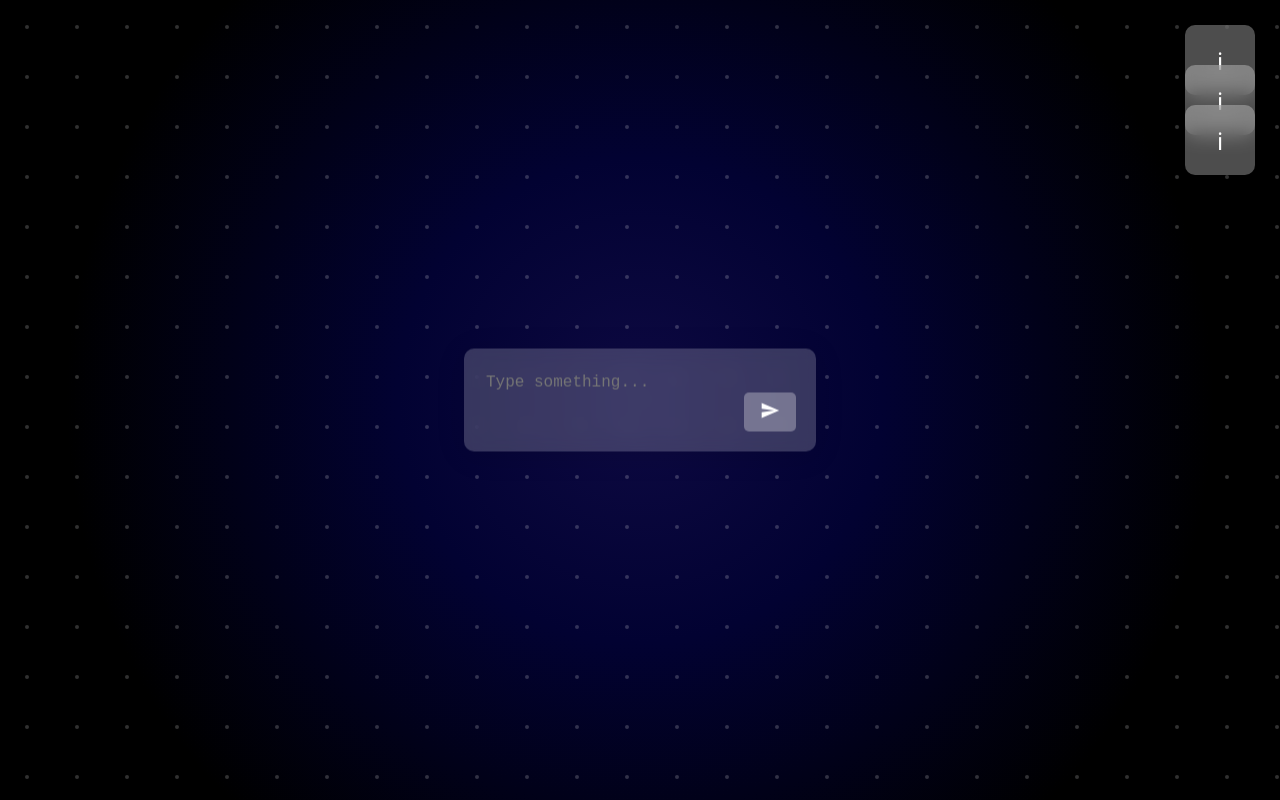
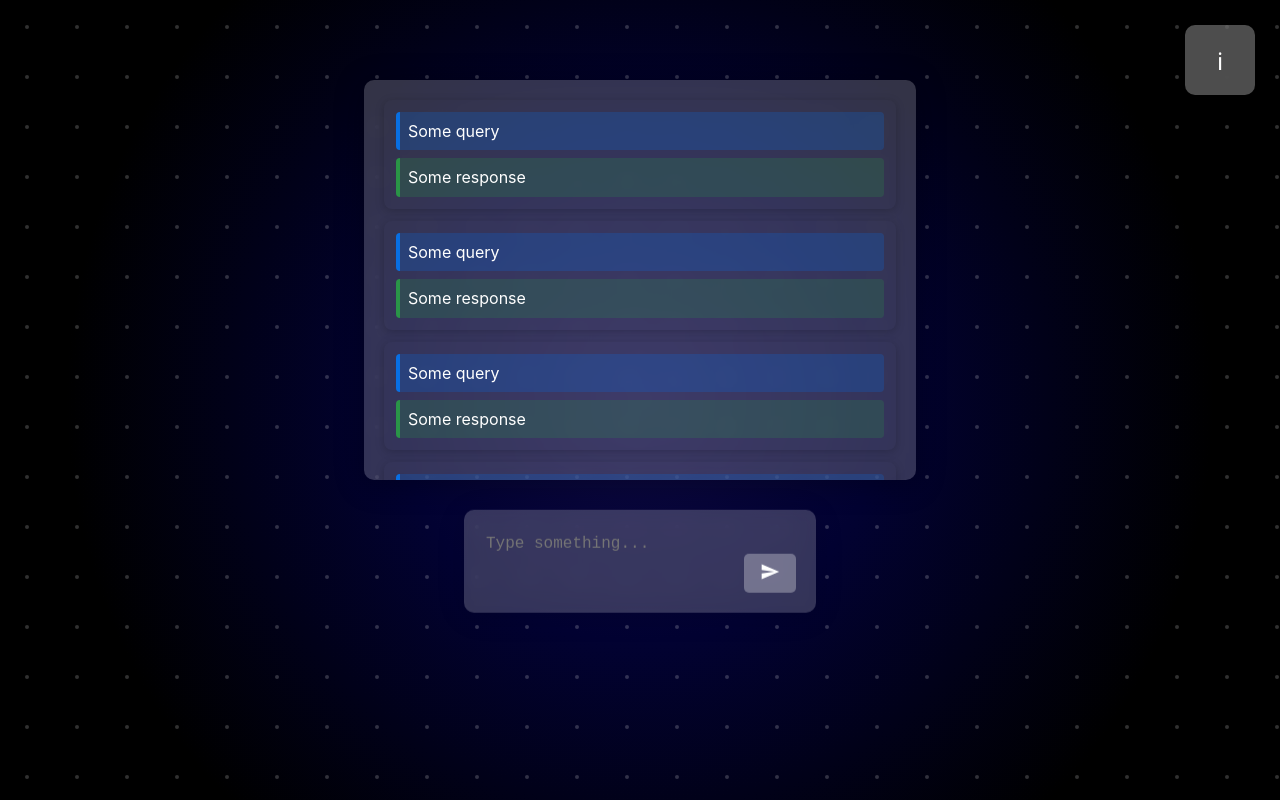
Before and after one commit to TRY-ER/Chemata, a React (Create React App) app in the folder frontend/: page / in a window 1280 px wide. Built offline with nearby package versions, Linux system fonts and the light colour scheme.

Commit message:
adding the chat container section UI

```diff
--- a/frontend/src/App.css
+++ b/frontend/src/App.css
@@ -21,9 +21,9 @@
 /* Glass input container */
 .glass-input {
   position: absolute;
-  top: 50%;
+  top: 65%;
   left: 50%;
-  transform: translate(-50%, -50%);
+  transform: translate(-50%, -10%);
   padding: 20px;
   backdrop-filter: blur(10px);
   background: rgba(255, 255, 255, 0.2);
@@ -101,3 +101,96 @@
 .info-button:hover {
   background: rgba(255, 255, 255, 0.5);
 }
+
+/* Chatbot Action Container */
+.chat-actions {
+  position: absolute;
+  bottom: 40%;
+  left: 50%;
+  transform: translateX(-50%);
+  width: 40vw;
+  max-height: 45vh;
+  background: rgba(255, 255, 255, 0.2);
+  backdrop-filter: blur(10px);
+  border-radius: 10px;
+  padding: 20px;
+  box-shadow: 0 4px 30px rgba(0, 0, 0, 0.3);
+  overflow-y: auto;
+  z-index: 10;
+  color: #fff;
+   /* Firefox scrollbar styling */
+  scrollbar-width: thin;
+  scrollbar-color: rgba(255, 255, 255, 0.4) rgba(255, 255, 255, 0.2);
+}
+
+.chat-actions::-webkit-scrollbar {
+  width: 10px;
+}
+
+.chat-actions::-webkit-scrollbar-track {
+  background: rgba(255, 255, 255, 0.2);
+  border-radius: 10px;
+}
+
+.chat-actions::-webkit-scrollbar-thumb {
+  background: rgba(255, 255, 255, 0.4);
+  border-radius: 10px;
+  transition: background 0.3s;
+}
+
+.chat-actions::-webkit-scrollbar-thumb:hover {
+  background: rgba(255, 255, 255, 0.5);
+}
+
+.chat-actions h2 {
+  margin-top: 0;
+  font-size: 20px;
+}
+
+.chat-actions p {
+  font-size: 16px;
+}
+
+/* Container for each query-response pair */
+.singular-section {
+  border-radius: 8px;
+  padding: 12px;
+  margin-bottom: 12px;
+  box-shadow: 0 2px 10px rgba(0, 0, 0, 0.2);
+  display: grid;
+  grid-template-columns: 1fr;
+  gap: 8px;
+  transition: background 0.5s ease;
+}
+
+.singular-section:last-child {
+  margin-bottom: 0;
+}
+
+.singular-section:hover{
+  background: rgba(255, 255, 255, 0.15);
+}
+
+/* Styling for the user's query */
+.query-section {
+  background: rgba(0, 123, 255, 0.2);
+  border-left: 4px solid rgba(0, 123, 255, 0.8);
+  padding: 8px;
+  border-radius: 4px;
+}
+
+/* Styling for the bot's response */
+.response-section {
+  background: rgba(40, 167, 69, 0.2);
+  border-left: 4px solid rgba(40, 167, 69, 0.8);
+  padding: 8px;
+  border-radius: 4px;
+}
+
+/* Text styling for both sections */
+.singular-section p {
+  margin: 0;
+  font-size: 16px;
+  color: #fff;
+  line-height: 1.4;
+}
--- a/frontend/src/App.js
+++ b/frontend/src/App.js
@@ -1,3 +1,129 @@
+// import React, { useState, useEffect, useRef } from 'react';
+// import Draggable from 'react-draggable';
+// import './App.css';
+// import ReactDOM from 'react-dom';
+// import DraggableInfoButton from './components/DraggableContainer/DragContain';
+// import DragVisualizer from './components/DraggableContainer/DraggableVisualizer/DragViz';
+
+// function App() {
+//   const [dots, setDots] = useState([]);
+//   const [query, setQuery] = useState('');
+//   const textareaRef = useRef(null);
+
+//   useEffect(() => {
+//     // Create a grid of dots
+//     const spacing = 50;
+//     const cols = Math.floor(window.innerWidth / spacing);
+//     const rows = Math.floor(window.innerHeight / spacing);
+//     const newDots = [];
+//     let id = 0;
+//     for (let i = 0; i <= rows; i++) {
+//       for (let j = 0; j <= cols; j++) {
+//         const x = j * spacing + spacing / 2;
+//         const y = i * spacing + spacing / 2;
+//         newDots.push({ id: id++, x, y, origX: x, origY: y });
+//       }
+//     }
+//     setDots(newDots);
+//   }, []);
+
+//   const handleMouseMove = (e) => {
+//     const threshold = 100;
+//     setDots((prevDots) =>
+//       prevDots.map((dot) => {
+//         const dx = dot.x - e.clientX;
+//         const dy = dot.y - e.clientY;
+//         const distance = Math.sqrt(dx * dx + dy * dy);
+
+//         if (distance < threshold) {
+//           const moveDistance = 5 * ((threshold - distance) / threshold);
+//           const angle = Math.atan2(dy, dx);
+//           return {
+//             ...dot,
+//             x: dot.x + Math.cos(angle) * moveDistance,
+//             y: dot.y + Math.sin(angle) * moveDistance,
+//           };
+//         } else {
+//           const revertSpeed = 0.1;
+//           return {
+//             ...dot,
+//             x: dot.x + (dot.origX - dot.x) * revertSpeed,
+//             y: dot.y + (dot.origY - dot.y) * revertSpeed,
+//           };
+//         }
+//       })
+//     );
+//   };
+
+//   const handleMouseLeave = () => {
+//     setDots((prevDots) =>
+//       prevDots.map((dot) => ({
+//         ...dot,
+//         x: dot.origX,
+//         y: dot.origY,
+//       }))
+//     );
+//   };
+
+//   const handleSend = () => {
+//     console.log('Query sent:', query);
+//     setQuery('');
+//     if (textareaRef.current) {
+//       textareaRef.current.style.height = 'auto';
+//     }
+//   };
+
+//   const handleTextareaChange = (e) => {
+//     setQuery(e.target.value);
+//     if (textareaRef.current) {
+//       textareaRef.current.style.height = 'auto';
+//       textareaRef.current.style.height = `${textareaRef.current.scrollHeight}px`;
+//     }
+//   };
+
+//   return (
+//     <div
+//       className="App"
+//       onMouseMove={handleMouseMove}
+//       onMouseLeave={handleMouseLeave}
+//     >
+//       {dots.map((dot) => (
+//         <div
+//           key={dot.id}
+//           className="dot"
+//           style={{ left: dot.x, top: dot.y }}
+//         />
+//       ))}
+//       <div className="glass-input">
+//         <textarea
+//           ref={textareaRef}
+//           placeholder="Type something..."
+//           value={query}
+//           onChange={handleTextareaChange}
+//         />
+//         <button className="send-button" onClick={handleSend}>
+//           <svg
+//             xmlns="http://www.w3.org/2000/svg"
+//             viewBox="0 0 24 24"
+//             fill="white"
+//             width="20px"
+//             height="20px"
+//           >
+//             <path d="M2,21L23,12L2,3V10L17,12L2,14V21Z" />
+//           </svg>
+//         </button>
+//       </div>
+//       {/* <Draggable>
+//         <div className='test-draggable'>
+//         </div>
+//       </Draggable> */}
+//       <DraggableInfoButton Visible={<DragVisualizer style={{top: "25px", right: "25px"}}/>} Content={<h1>Some Content</h1>}/>
+//     </div>
+//   );
+// }
+
+// export default App;
+
 import React, { useState, useEffect, useRef } from 'react';
 import Draggable from 'react-draggable';
 import './App.css';
@@ -81,6 +207,17 @@ function App() {
     }
   };
 
+  const queryResponseSection = <>
+      <div className = "singular-section">
+        <div className = "query-section">
+          <p>Some query</p>
+        </div>
+        <div className = "response-section">
+          <p>Some response</p>
+        </div>
+      </div>
+      </>
+
   return (
     <div
       className="App"
@@ -94,6 +231,15 @@ function App() {
           style={{ left: dot.x, top: dot.y }}
         />
       ))}
+
+      {/* Chatbot Action Container */}
+      <div className="chat-actions">
+        {queryResponseSection}
+        {queryResponseSection}
+        {queryResponseSection}
+        {queryResponseSection}
+     </div>
+
       <div className="glass-input">
         <textarea
           ref={textareaRef}
@@ -113,13 +259,11 @@ function App() {
           </svg>
         </button>
       </div>
-      {/* <Draggable>
-        <div className='test-draggable'>
-        </div>
-      </Draggable> */}
-      <DraggableInfoButton Visible={<DragVisualizer style={{top: "25px", right: "25px"}}/>} Content={<h1>Some Content</h1>}/>
-      <DraggableInfoButton Visible={<DragVisualizer style={{top: "65px", right: "25px"}}/>} Content={<h1>Some Other Content</h1>}/>
-      <DraggableInfoButton Visible={<DragVisualizer style={{top: "105px", right: "25px"}}/>} Content={<h1>Something Else Content</h1>}/>
+
+      <DraggableInfoButton
+        Visible={<DragVisualizer style={{top: "25px", right: "25px"}}/>}
+        Content={<h1>Some Content</h1>}
+      />
     </div>
   );
 }
```
